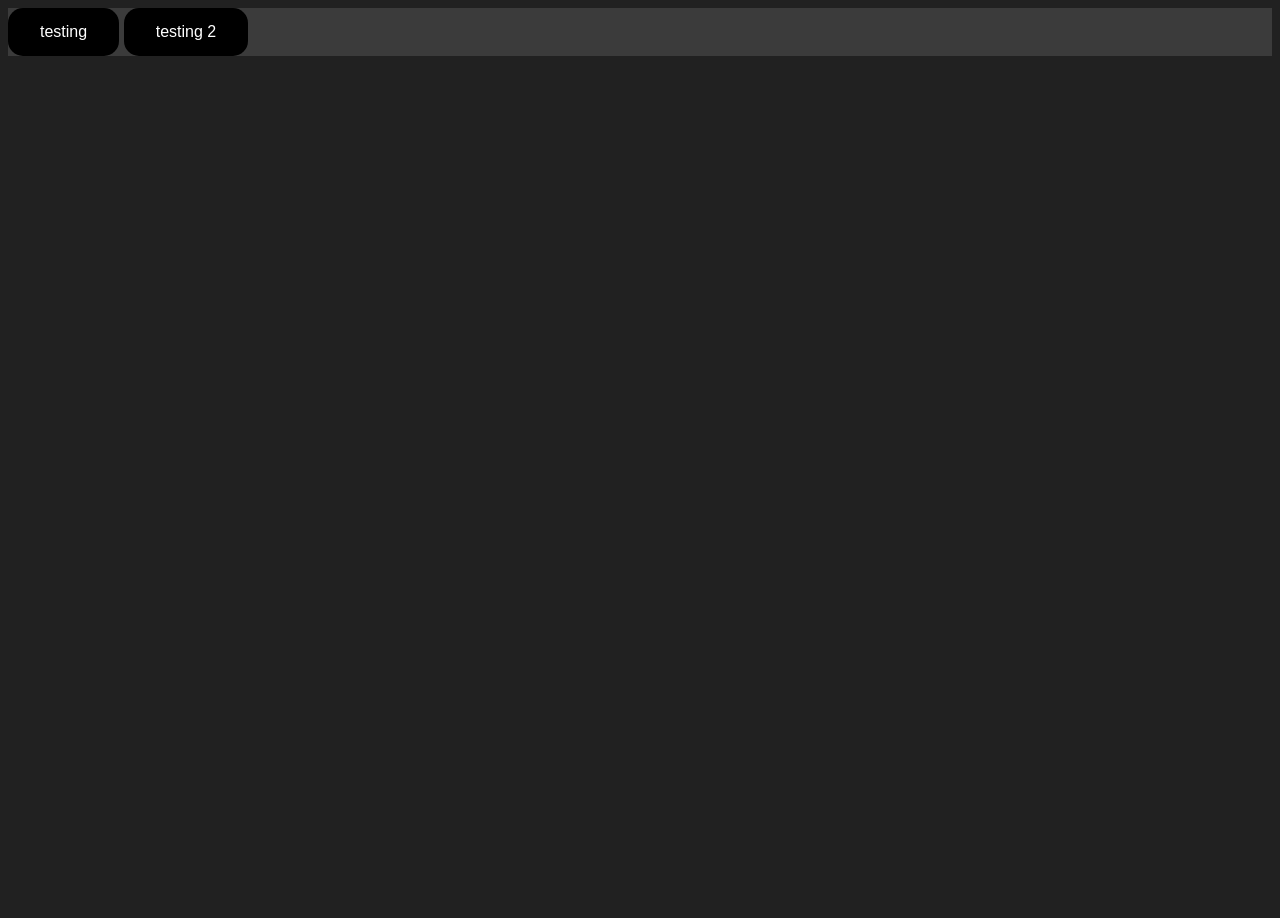
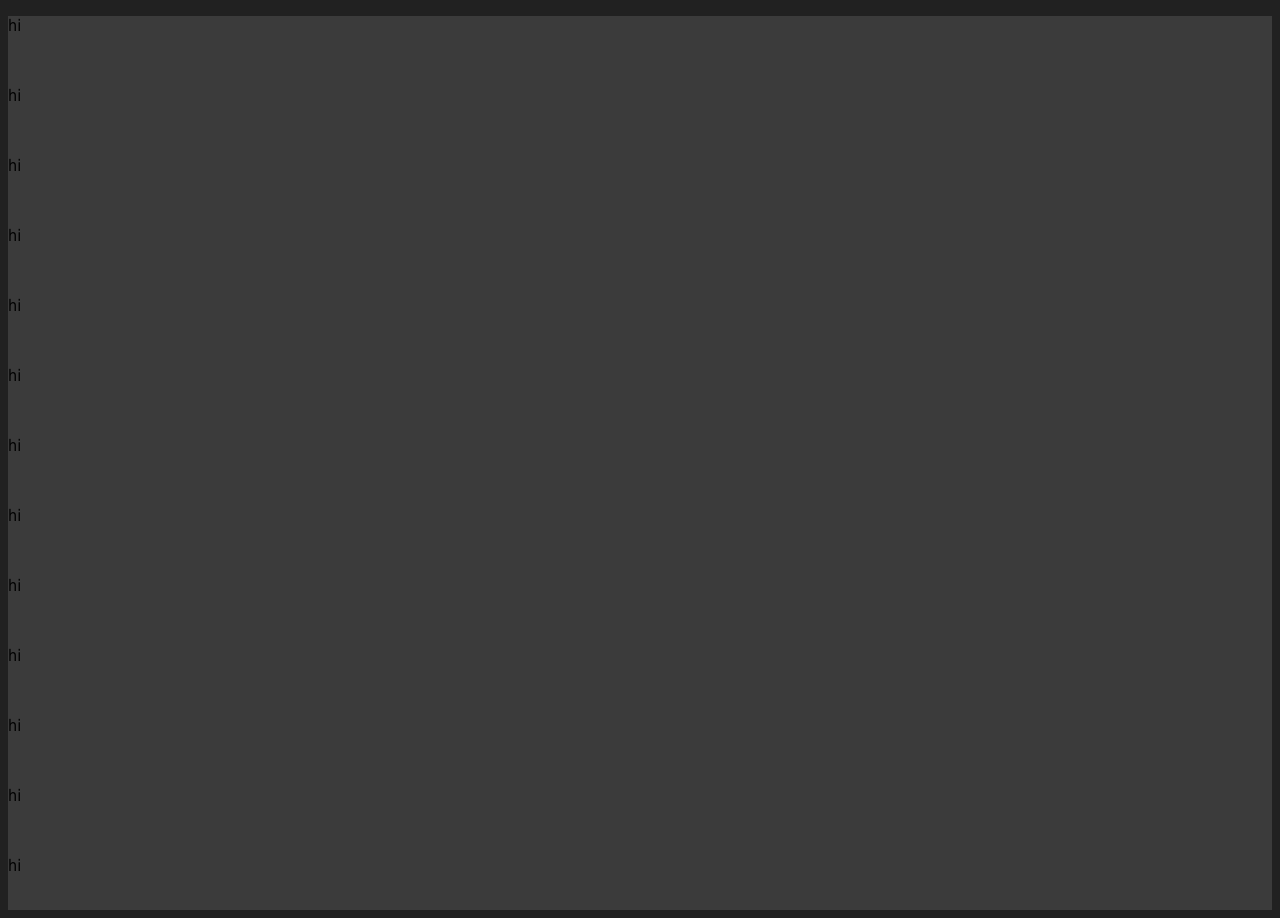
Before and after one commit to AceJHamilton/chord, a plain HTML site: page index.htm in a window 1280 px wide. Before the commit the page ends 800 px from the top, so only its background shows below. Drawn offline with Linux system fonts and the light colour scheme.

Commit message:
Update index.htm

```diff
--- a/index.htm
+++ b/index.htm
@@ -15,8 +15,32 @@
   </head>
 <body>
   <div class="div1">
-  <button onclick="buttonclick1()" class="button1"> testing </button>
-  <button onclick="buttonclick2()" class="button1"> testing 2 </button>
+    <p> hi </p>
+    <br>
+        <p> hi </p>
+    <br>
+        <p> hi </p>
+    <br>
+        <p> hi </p>
+    <br>
+        <p> hi </p>
+    <br>
+        <p> hi </p>
+    <br>
+        <p> hi </p>
+    <br>
+        <p> hi </p>
+    <br>
+        <p> hi </p>
+    <br>
+        <p> hi </p>
+    <br>
+        <p> hi </p>
+    <br>
+        <p> hi </p>
+    <br>
+        <p> hi </p>
+    <br>
   </div>
   </body>
 </html>
```
